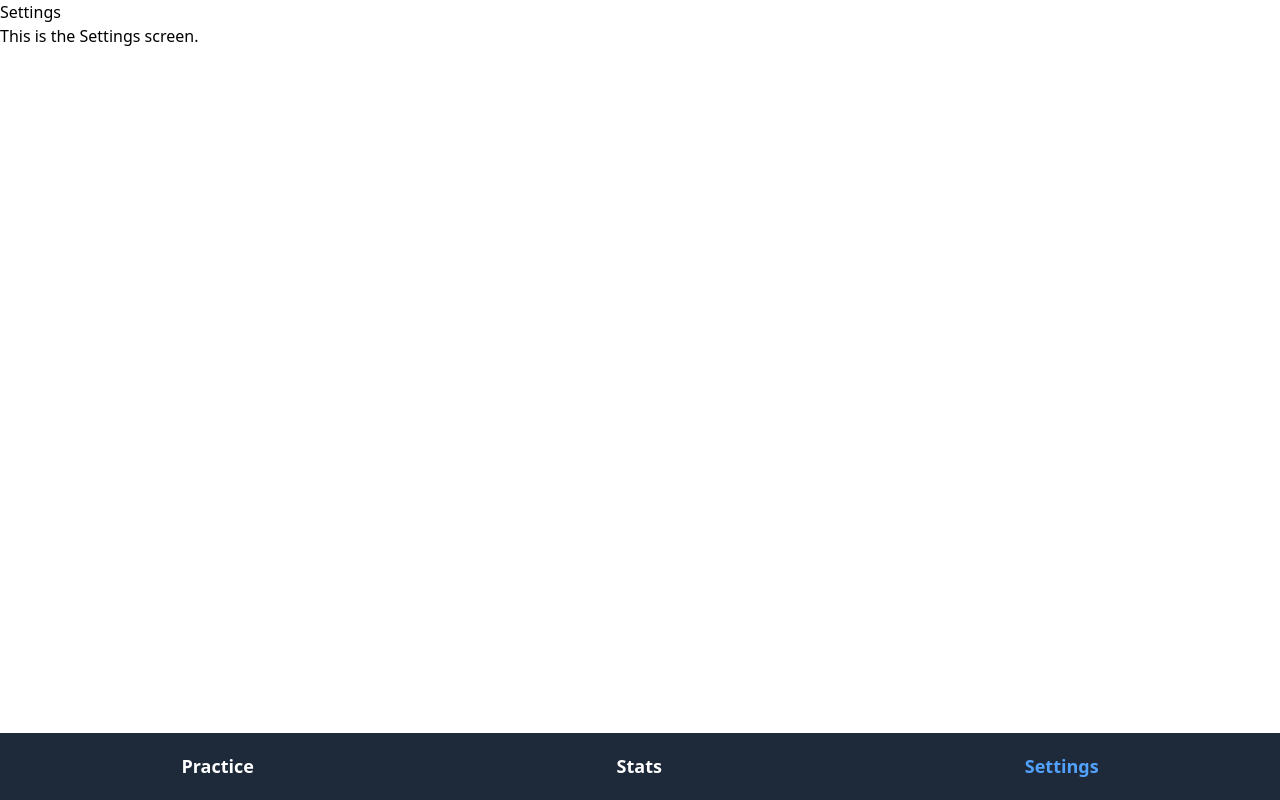
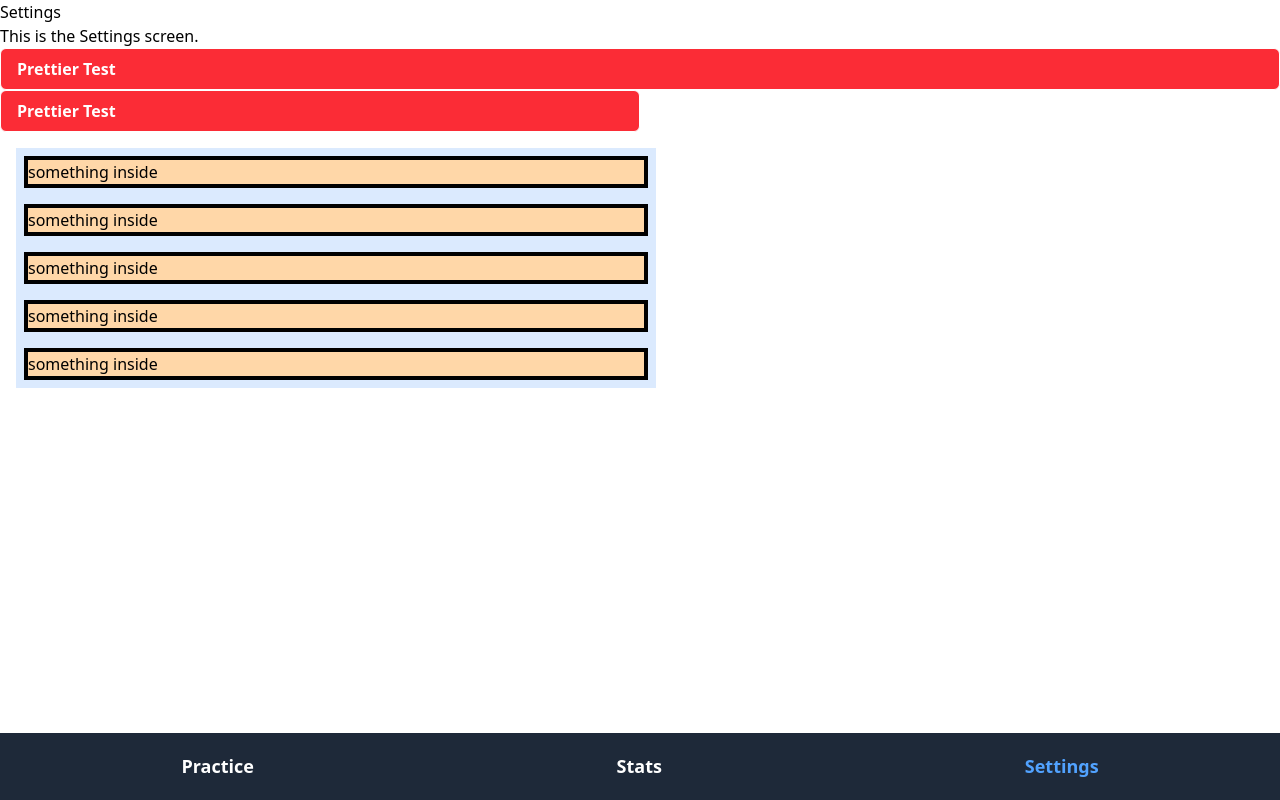
Before and after one commit to micahhlc/basketball-practice-app, a Vue app: page /settings in a window 1280 px wide. Built offline with nearby package versions, Linux system fonts and the light colour scheme.

Commit message:
test tailwindcss

```diff
--- a/package.json
+++ b/package.json
@@ -20,6 +20,8 @@
     "@vitejs/plugin-vue": "^5.2.1",
     "autoprefixer": "^10.4.20",
     "postcss": "^8.5.3",
+    "prettier": "^3.5.3",
+    "prettier-plugin-tailwindcss": "^0.6.11",
     "tailwindcss": "^4.0.12",
     "vite": "^6.2.0"
   }
--- a/src/views/SettingsView.vue
+++ b/src/views/SettingsView.vue
@@ -1,6 +1,23 @@
 <template>
-   <div>
-     <h1>Settings</h1>
-     <p>This is the Settings screen.</p>
-   </div>
- </template>
+  <div>
+    <h1>Settings</h1>
+    <p>This is the Settings screen.</p>
+  </div>
+  <div
+    class="rounded-md border border-white bg-red-500 px-4 py-2 font-bold text-white"
+  >
+    Prettier Test
+  </div>
+  <div
+    class="w-1/2 rounded-md border border-white bg-red-500 px-4 py-2 font-bold text-white"
+  >
+    Prettier Test
+  </div>
+  <div class="container m-4 w-1/2 space-y-4 bg-blue-100 p-2">
+    <div class="border-4 bg-orange-200">something inside</div>
+    <div class="border-4 bg-orange-200">something inside</div>
+    <div class="border-4 bg-orange-200">something inside</div>
+    <div class="border-4 bg-orange-200">something inside</div>
+    <div class="border-4 bg-orange-200">something inside</div>
+  </div>
+</template>
```
Also changed, not shown: 2 other files (tests, documents, lock files or other folders).
